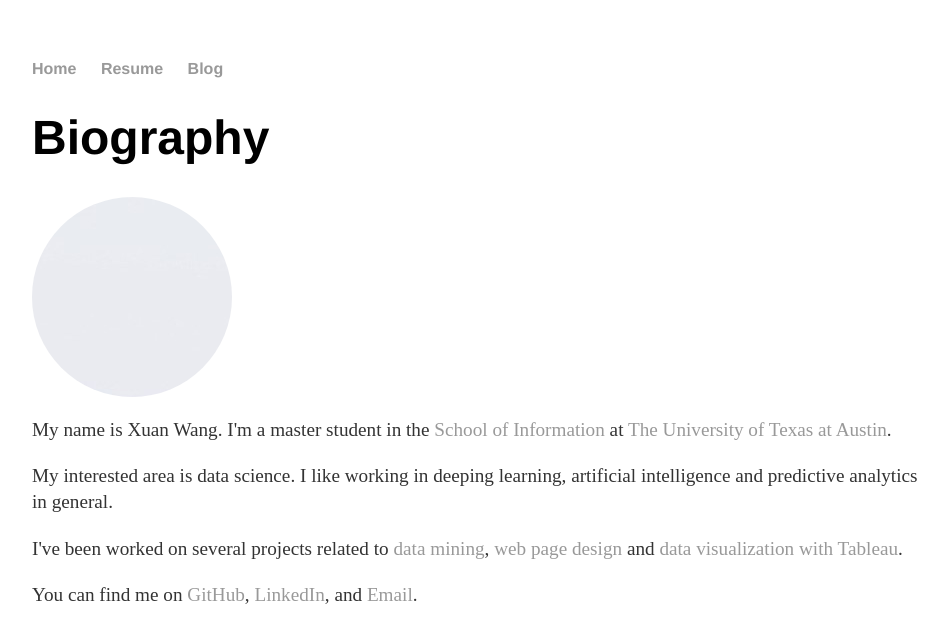
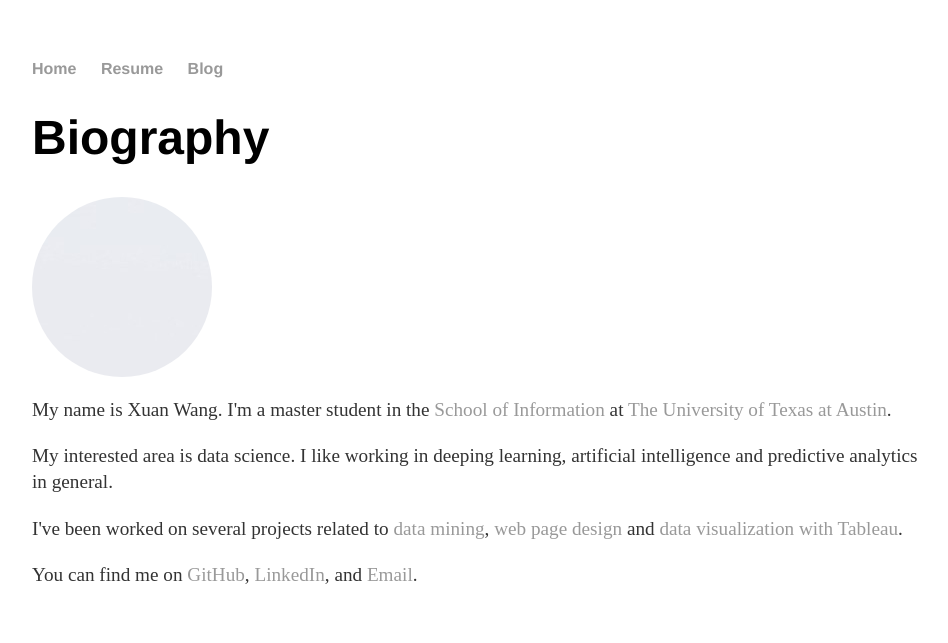
Before and after one commit to xxuanwang-zz/Portfolio, a Jekyll site: the page built from index.html, in a window 1280 px wide. Shown: the top 643 px of the page, without its empty margins (160-1108 px from the left). Built offline with Jekyll 4.4.1, drawn with Linux system fonts in a browser that asks for light colours.

Commit message:
Update index.html

```diff
--- a/index.html
+++ b/index.html
@@ -6,7 +6,7 @@ title: Xuan Wang
   <header>
     <h1>Biography</h1>
   </header>
-  <div style="width:200px; height:200px; border-radius:50%; overflow:hidden;">
+  <div style="width:180px; height:180px; border-radius:50%; overflow:hidden;">
     <img src="./img/me.jpg"/>
    </div>
   <section id="about">
```
